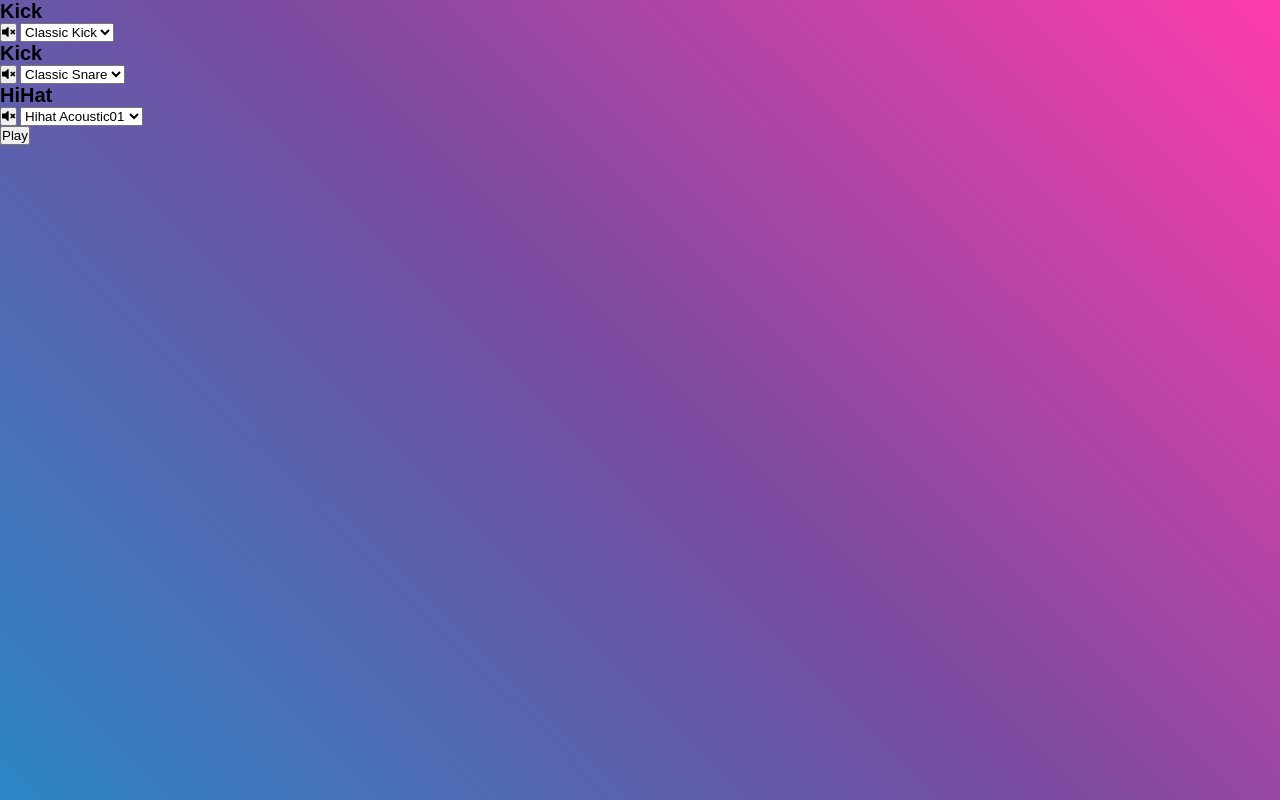
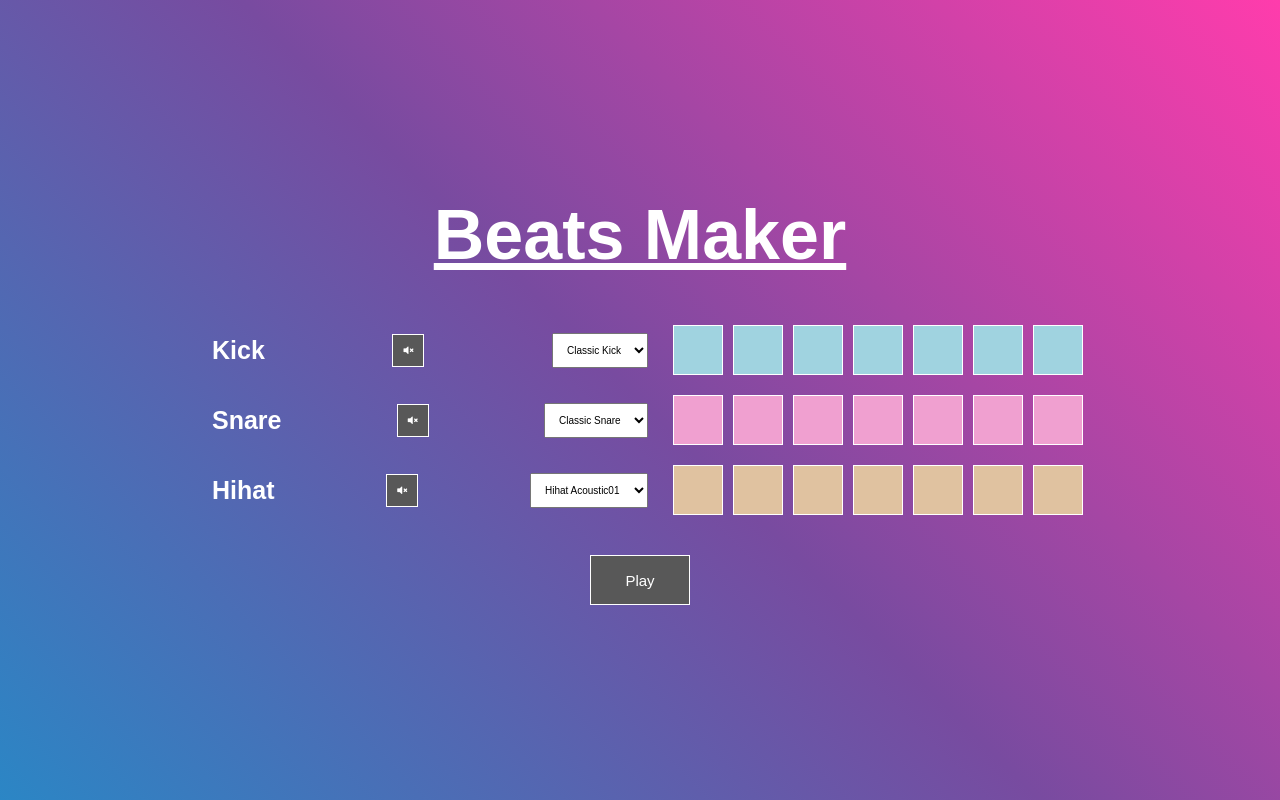
Before and after one commit to leobarrientos02/Beat_Maker, a plain HTML site: page index.html in a window 1280 px wide. Drawn offline with Linux system fonts and the light colour scheme.

Commit message:
css mostly completed

```diff
--- a/index.html
+++ b/index.html
@@ -13,6 +13,7 @@
 </head>
 <body>
     <div class="sequencer">
+        <h2>Beats Maker</h2>
         <div class="kick-track">
             <div class="controls">
                 <h1>Kick</h1>
@@ -40,7 +41,7 @@
         <!-- SNARE-->
         <div class="snare-track">
             <div class="controls">
-                <h1>Kick</h1>
+                <h1>Snare</h1>
                 <button data-track="1" class="mute snare-volume">
                     <i class="fas fa-volume-mute"></i>
                 </button>
@@ -65,7 +66,7 @@
         <!--HiHat-->
         <div class="hihat-track">
             <div class="controls">
-                <h1>HiHat</h1>
+                <h1>Hihat</h1>
                 <button data-track="2" class="mute hihat-volume">
                     <i class="fas fa-volume-mute"></i>
                 </button>
@@ -87,8 +88,9 @@
                 <div class="hithat hihat-pad b7"></div>
             </div>
         </div>
+        <button class="play">Play</button>
     </div>
-    <button class="play">Play</button>
+
     <audio class="kick-sound" src="./allSounds/kick-classic.wav"></audio>
     <audio class="snare-sound" src="./allSounds/snare-acoustic01.wav"></audio>
     <audio class="hihat-sound" src="./allSounds/hihat-acoustic01.wav"></audio>
--- a/styles/_beatboard.scss
+++ b/styles/_beatboard.scss
@@ -2,4 +2,84 @@
 .snare-pad,
 .hihat-pad {
   width: 5rem;
+  height: 5rem;
+  margin: 1rem 0.5rem;
+  cursor: pointer;
 }
+.kick-pad {
+  border: 0.5px solid white;
+  background: rgb(160, 211, 224);
+}
+.kick-pad.active {
+  background: rgb(59, 197, 231);
+}
+.snare-pad {
+  border: 0.5px solid white;
+  background: rgb(240, 160, 208);
+}
+.snare-pad.active {
+  background: rgb(218, 58, 178);
+}
+.hihat-pad {
+  border: 0.5px solid white;
+  background: rgb(224, 194, 160);
+}
+.hihat-pad.active {
+  background: rgb(241, 158, 64);
+}
+.sequencer {
+  display: flex;
+  min-height: 100vh;
+  flex-direction: column;
+  align-items: center;
+  justify-content: center;
+}
+.hihat-track,
+.snare-track,
+.kick-track {
+  display: flex;
+  align-items: center;
+  width: 70%;
+  justify-content: space-between;
+}
+.kick,
+.snare,
+.hihat {
+  display: flex;
+}
+.controls {
+  display: flex;
+  justify-content: space-between;
+  align-items: center;
+  flex: 1;
+  margin: 0rem 2rem;
+}
+.controls button {
+  padding: 1rem;
+  border: none;
+  background: rgb(88, 88, 88);
+  color: white;
+  font-size: 1rem;
+  cursor: pointer;
+  border: 0.5px solid white;
+  transition: all 0.5s ease;
+}
+.pad {
+  transition: all 0.5s ease;
+}
+.play {
+  width: 10rem;
+  height: 5rem;
+  padding: 1rem 2rem;
+  font-size: 1.5rem;
+  background: rgb(88, 88, 88);
+  color: white;
+  border: 0.5px solid white;
+  cursor: pointer;
+  margin-top: 3rem;
+}
+select {
+  font-size: 2rem;
+  padding: 1rem;
+  font-size: 1rem;
+}
--- a/styles/_global.scss
+++ b/styles/_global.scss
@@ -26,3 +26,18 @@ i,
 svg {
   pointer-events: none;
 }
+h1 {
+  color: white;
+  font-size: 2.5rem;
+}
+h2 {
+  width: 100%;
+  display: flex;
+  justify-content: center;
+  align-items: center;
+  text-align: center;
+  text-decoration: underline;
+  font-size: 7rem;
+  color: white;
+  padding-bottom: 4rem;
+}
```
Also changed, not shown: styles/style.css, 1 other file.
